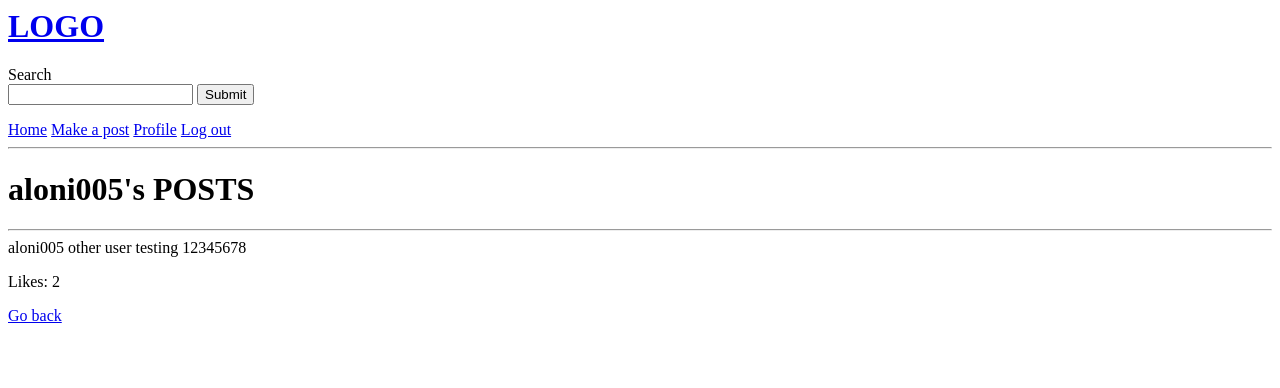
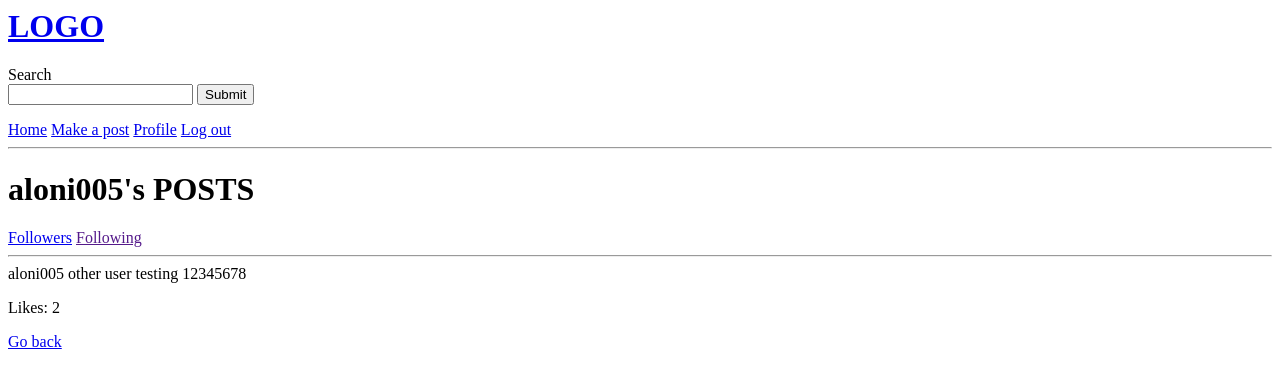
Before and after one commit to marinm309/SoftUni, a Django app: a page that uses Django/instagram_clone/users/templates/users/profile.html in a window 1280 px wide. Shown: the top 388 px of the page. Run offline with Django 4.2, Linux system fonts and the light colour scheme; a user stored in the database is signed in; data comes from the database, SQL or seed files in the repository; both versions use the stored data as it was after the commit.

Commit message:
followers view page

```diff
--- a/Django/instagram_clone/users/templates/users/profile.html
+++ b/Django/instagram_clone/users/templates/users/profile.html
@@ -7,6 +7,8 @@
 {% if user == profile %}
 <a href="{% url 'edit-profile' user.id %}">Edit Profile</a>
 {% endif %}
+<a href="{% url 'followers' profile.id %}">Followers</a>
+<a href="">Following</a>
 <hr>
 
 {% for post in posts %}
--- a/Django/instagram_clone/users/urls.py
+++ b/Django/instagram_clone/users/urls.py
@@ -10,4 +10,5 @@ urlpatterns = [
     path('search_result/', views.search_results, name='search-result'),
     path('follow/<str:pk>/', views.follow, name='follow'),
     path('unfollow/<str:pk>/', views.unfollow, name='unfollow'),
+    path('followers/<str:pk>/', views.view_followers, name='followers'),
 ]
--- a/Django/instagram_clone/users/views.py
+++ b/Django/instagram_clone/users/views.py
@@ -74,6 +74,8 @@ def search_results(request):
             profiles = Profile.objects.filter(username__contains=key_word)
             if len(profiles) != 0:
                 match = True
+            else:
+                match = False
         else:
             key_word = ''
             profiles = Profile.objects.filter(username__contains=key_word)
@@ -107,3 +109,16 @@ def unfollow(request, pk):
         form = UserFollowers.objects.get(user=to_unfollow, follower=profile.user)
         form.delete()
     return redirect(request.META['HTTP_REFERER'])
+
+
+def view_followers(request, pk):
+    user = request.user.profile
+    profile = Profile.objects.get(id=pk)
+    followers = UserFollowers.objects.filter(user=profile)
+    following = UserFollowers.objects.filter(follower=profile.user)
+    following_lst = []
+    for i in following:
+        following_lst.append(i.user.username)
+    print(following_lst)
+    context = {'followers': followers, 'following_lst': following_lst, 'user': user, 'profile': profile}
+    return render(request, 'users/view_followers.html', context)
```
Also changed, not shown: Django/instagram_clone/posts/views.py (+5 -2 lines), Django/instagram_clone/users/templates/users/view_followers.html (added, +22 -0 lines), Django/instagram_clone/db.sqlite3.
